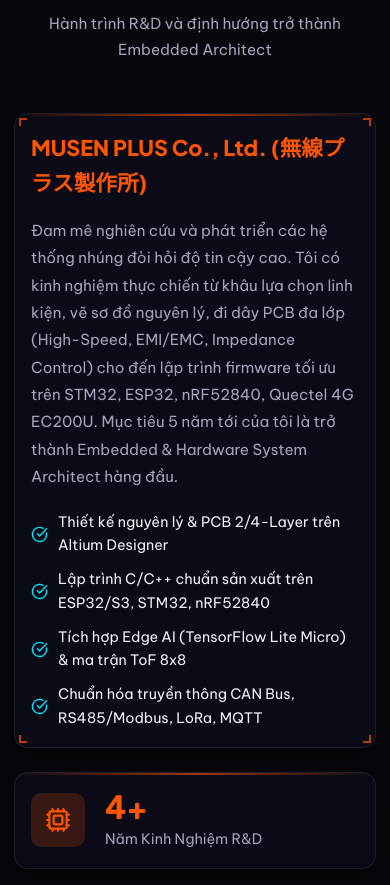
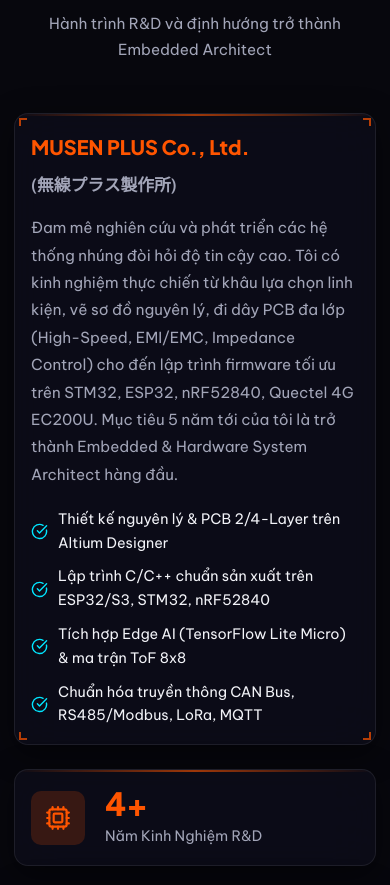
Before and after one commit to nvhung1609/profile, a React (Vite) app: page / in a window 390 px wide. Shown: the part 1380-2265 px from the top of the page. Built offline with nearby package versions, Linux system fonts and the light colour scheme.

Commit message:
fix: final responsive layout audit and grid selector fixes across desktop and mobile

```diff
--- a/src/components/About.tsx
+++ b/src/components/About.tsx
@@ -58,13 +58,20 @@
             <div className="hud-corner-br" />
 
             <h3 style={{
-              fontSize: '1.35rem',
+              fontSize: '1.25rem',
               fontWeight: 800,
               fontFamily: 'var(--font-display)',
               marginBottom: 16,
               color: 'var(--accent-primary)',
+              display: 'flex',
+              flexWrap: 'wrap',
+              gap: 8,
+              alignItems: 'center',
             }}>
-              MUSEN PLUS Co., Ltd. (無線プラス製作所)
+              <span style={{ whiteSpace: 'nowrap' }}>MUSEN PLUS Co., Ltd.</span>
+              <span style={{ whiteSpace: 'nowrap', fontSize: '1.05rem', fontWeight: 600, color: 'var(--text-secondary)' }}>
+                (無線プラス製作所)
+              </span>
             </h3>
 
             <p style={{
--- a/src/components/Projects.tsx
+++ b/src/components/Projects.tsx
@@ -119,9 +119,11 @@
                     <div className="hud-corner-br" />
 
                     {/* Left Media Preview Image */}
-                    <div style={{
-                      width: 180,
-                      height: 140,
+                    <div
+                      className="project-row-img-box"
+                      style={{
+                        width: 180,
+                        height: 140,
                       borderRadius: 'var(--radius-lg)',
                       overflow: 'hidden',
                       position: 'relative',
@@ -289,9 +291,9 @@
             grid-template-columns: 1fr !important;
             gap: 20px !important;
           }
-          #projects .hud-card > div:first-child {
+          .project-row-img-box {
             width: 100% !important;
-            height: 180px !important;
+            height: 200px !important;
           }
         }
       `}</style>
--- a/src/components/Skills.tsx
+++ b/src/components/Skills.tsx
@@ -32,7 +32,7 @@
         {/* Technical Stack Grid Cards */}
         <div style={{
           display: 'grid',
-          gridTemplateColumns: 'repeat(auto-fill, minmax(340px, 1fr))',
+          gridTemplateColumns: 'repeat(auto-fill, minmax(280px, 1fr))',
           gap: 24,
         }}
         className="tech-stack-grid"
```
